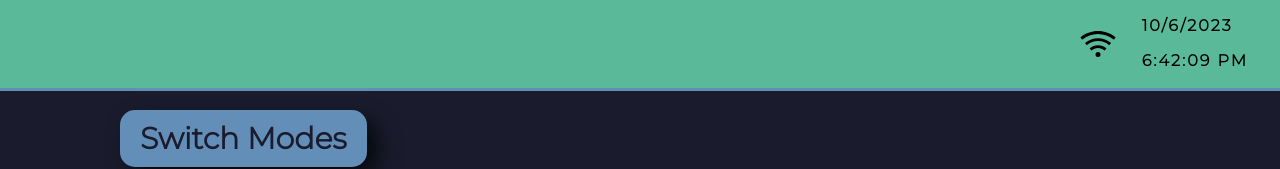
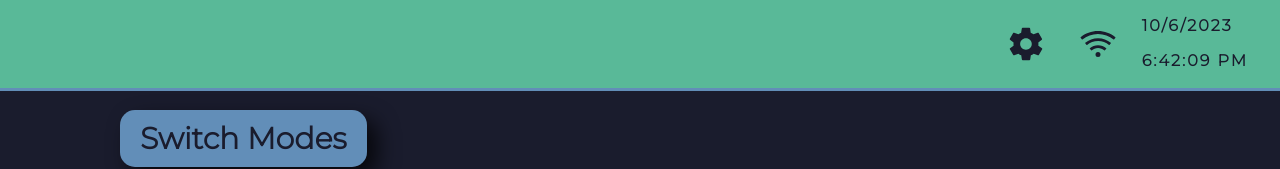
Before and after one commit to mckettja/UI_Project_1, a React (Vite) app in the folder smart-desk-ui/: page / in a window 1280 px wide. Shown: the top 169 px of the page. Built offline with nearby package versions, Linux system fonts and the light colour scheme.

Commit message:
edit navBar

```diff
--- a/smart-desk-ui/src/components/LiveClock.jsx
+++ b/smart-desk-ui/src/components/LiveClock.jsx
@@ -6,7 +6,7 @@ function LiveClock() {
   useEffect(() => {
     const intervalId = setInterval(() => {
       setCurrentDateTime(new Date());
-    }, 1000); // Update every second
+    }, 1000);
 
     return () => {
       clearInterval(intervalId);
--- a/smart-desk-ui/src/components/Navbar.css
+++ b/smart-desk-ui/src/components/Navbar.css
@@ -19,6 +19,14 @@
 .wifi {
     font-size: 40px;
     margin: 1.5rem;
+    color: #1A1C2D;
+}
+
+.settings {
+    font-size: 40px;
+    margin-top: 1.5rem;
+    margin-right: 0.5rem;
+    color: #1A1C2D;
 }
 
 .date-time {
@@ -26,4 +34,5 @@
     font-family: 'Montserrat', sans-serif;
     letter-spacing: 2px;
     font-weight: bolder;
+    color: #1A1C2D;
 }
--- a/smart-desk-ui/src/components/Navbar.jsx
+++ b/smart-desk-ui/src/components/Navbar.jsx
@@ -1,6 +1,7 @@
 import './Navbar.css'
 
 import { AiOutlineWifi } from "react-icons/ai";
+import { IoMdSettings } from "react-icons/io"
 import LiveClock from './LiveClock.jsx';
 
 function Navbar() {
@@ -8,6 +9,7 @@ function Navbar() {
         <div className='nav'>
             <LiveClock></LiveClock>
             <AiOutlineWifi className='wifi'></AiOutlineWifi>
+            <IoMdSettings className='settings'></IoMdSettings>
         </div>
     )
 }
```
